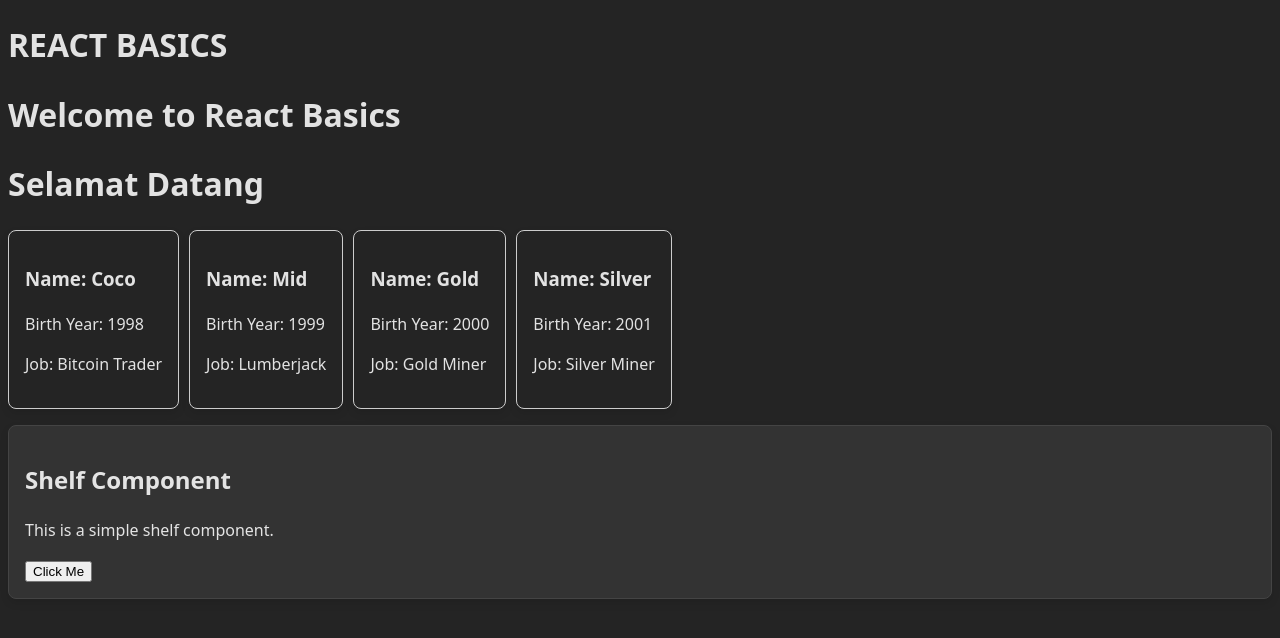
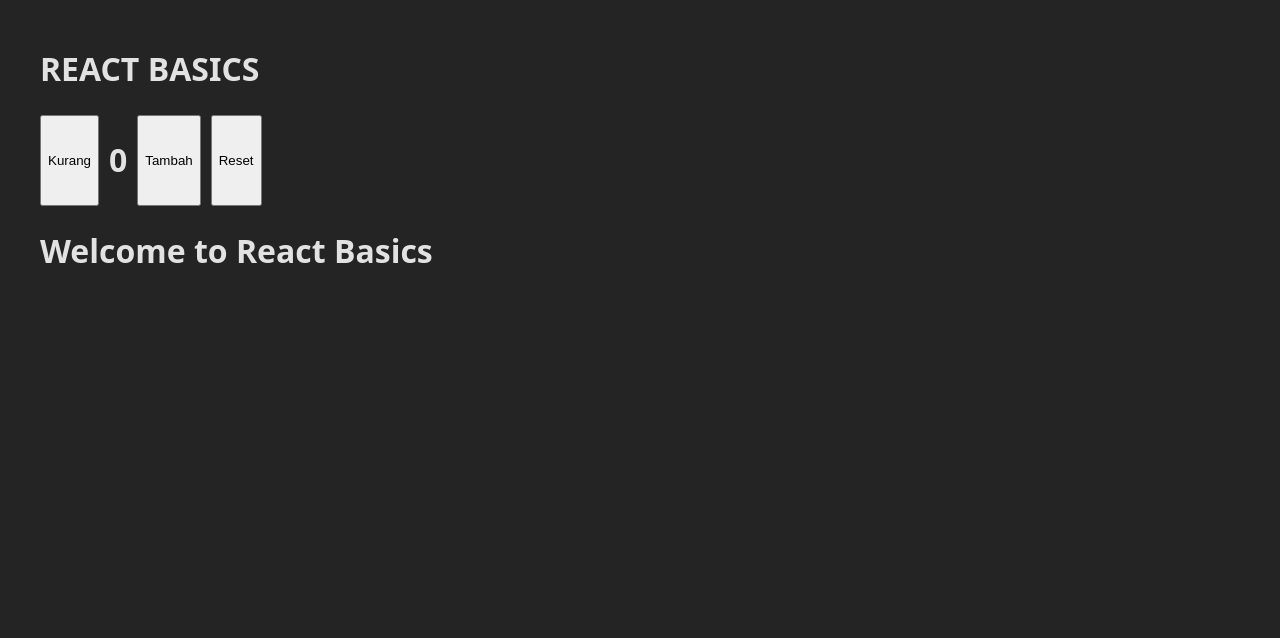
Before and after one commit to satriakamaln/react-basics-voidfnc, a React (Vite) app: page / in a window 1280 px wide. Shown: the top 638 px of the page. Built offline with nearby package versions, Linux system fonts and the light colour scheme.

Commit message:
state, hooks

```diff
--- a/src/App.tsx
+++ b/src/App.tsx
@@ -1,61 +1,69 @@
-import Card, { Shelf } from "./components/Card";
+// import Card, { Shelf } from "./components/Card";
+import Counter from "./components/Counter";
 import Header from "./components/Header";
 import Welcome from "./components/Welcome";
 
-type Teacher = {
-    name: string;
-    job: string;
-    year: number;
-    id: number;
-};
+// type Teacher = {
+//     name: string;
+//     job: string;
+//     year: number;
+//     id: number;
+// };
 
-const teachers: Teacher[] = [
-    {
-        name: "Coco",
-        job: "Bitcoin Trader",
-        year: 1998,
-        id: 1
-    },
-    {
-        name: "Mid",
-        job: "Lumberjack",
-        year: 1999,
-        id: 2
-    },
-    {
-        name: "Gold",
-        job: "Gold Miner",
-        year: 2000,
-        id: 3
-    },
-    {
-        name: "Silver",
-        job: "Silver Miner",
-        year: 2001,
-        id: 4
-    }
-];
+// const teachers: Teacher[] = [
+//     {
+//         name: "Coco",
+//         job: "",
+//         year: 1998,
+//         id: 1
+//     },
+//     {
+//         name: "Mid",
+//         job: "Lumberjack",
+//         year: 1999,
+//         id: 2
+//     },
+//     {
+//         name: "Gold",
+//         job: "Gold Miner",
+//         year: 2000,
+//         id: 3
+//     },
+//     {
+//         name: "Silver",
+//         job: "Silver Miner",
+//         year: 2001,
+//         id: 4
+//     }
+// ];
 
 function App() {
     return (
-        <>
+        <div
+            style={{
+                padding: "16px 32px"
+            }}
+        >
             <Header title="REACT BASICS" />
-            <Welcome />
-            <h1>Selamat Datang</h1>
-            <div style={{ display: "flex", flexDirection: "row", gap: "10px" }}>
+
+            {/* <div style={{ display: "flex", flexDirection: "row", gap: "10px" }}>
                 {teachers.map((teacher) => {
                     return (
                         <Card
-                            name={teacher.name}
+                            key={teacher.id}
                             year={teacher.year}
                             job={teacher.job}
-                            key={teacher.id}
+                            name={teacher.name}
                         />
                     );
                 })}
-            </div>
-            <Shelf />
-        </>
+            </div> */}
+            {/* <Shelf /> */}
+
+            <Counter />
+
+            <Welcome />
+        </div>
     );
 }
 
--- /dev/null
+++ b/src/components/Counter.tsx
@@ -0,0 +1,21 @@
+import useCounter from "../hooks/useCounter";
+
+const Counter = () => {
+    const { count, handleDecrement, handleIncrement, handleReset } =
+        useCounter();
+    return (
+        <div
+            style={{
+                display: "flex",
+                gap: "10px"
+            }}
+        >
+            <button onClick={handleDecrement}>Kurang</button>
+            <h1>{count}</h1>
+            <button onClick={handleIncrement}>Tambah</button>
+            <button onClick={handleReset}>Reset</button>
+        </div>
+    );
+};
+
+export default Counter;
--- /dev/null
+++ b/src/hooks/useCounter.ts
@@ -0,0 +1,21 @@
+import { useState } from "react";
+
+const useCounter = () => {
+    const [count, setCount] = useState(0);
+
+    const handleDecrement = () => {
+        setCount(count - 1);
+    };
+    const handleIncrement = () => {
+        setCount(count + 1);
+    };
+
+    const handleReset = () => {
+        alert("Reset");
+        setCount(0);
+    };
+
+    return { count, handleDecrement, handleIncrement, handleReset };
+};
+
+export default useCounter;
```
